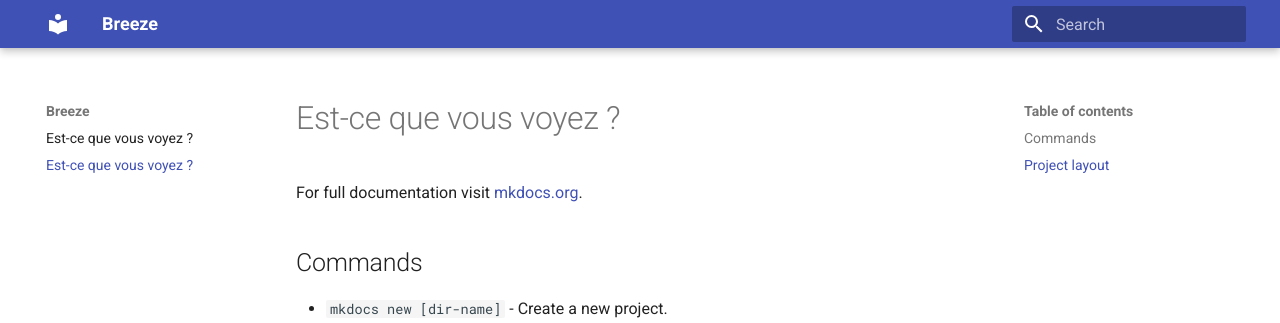
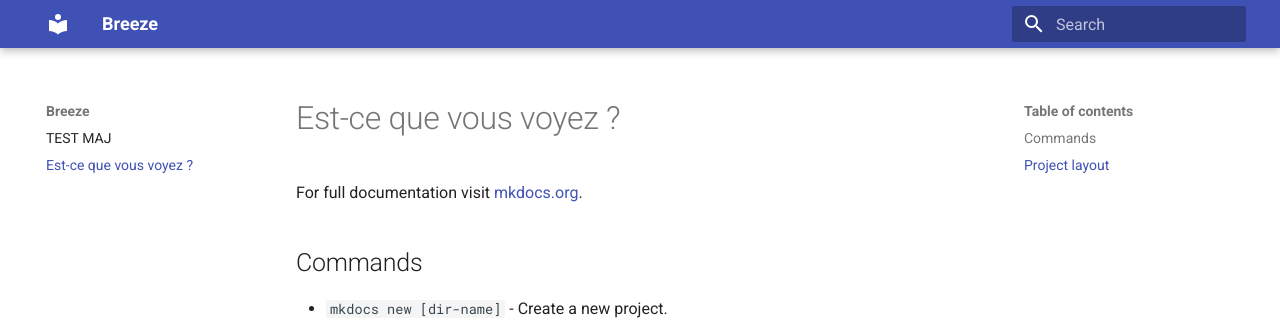
Before and after one commit to Martin-Chailloux/Zephyr, an MkDocs documentation site: the page built from Documentation/docs/index2.md, in a window 1280 px wide. Shown: the top 323 px of the page. Built offline with MkDocs 1.6.1 and Material for MkDocs 9.7.7, drawn with Linux system fonts in a browser that asks for light colours.

Commit message:
feat [doc]: test maj doc

```diff
--- a/Documentation/docs/index.md
+++ b/Documentation/docs/index.md
@@ -1,4 +1,4 @@
-# Est-ce que vous voyez ?
+# TEST MAJ
 
 For full documentation visit [mkdocs.org](https://www.mkdocs.org).
 
```
